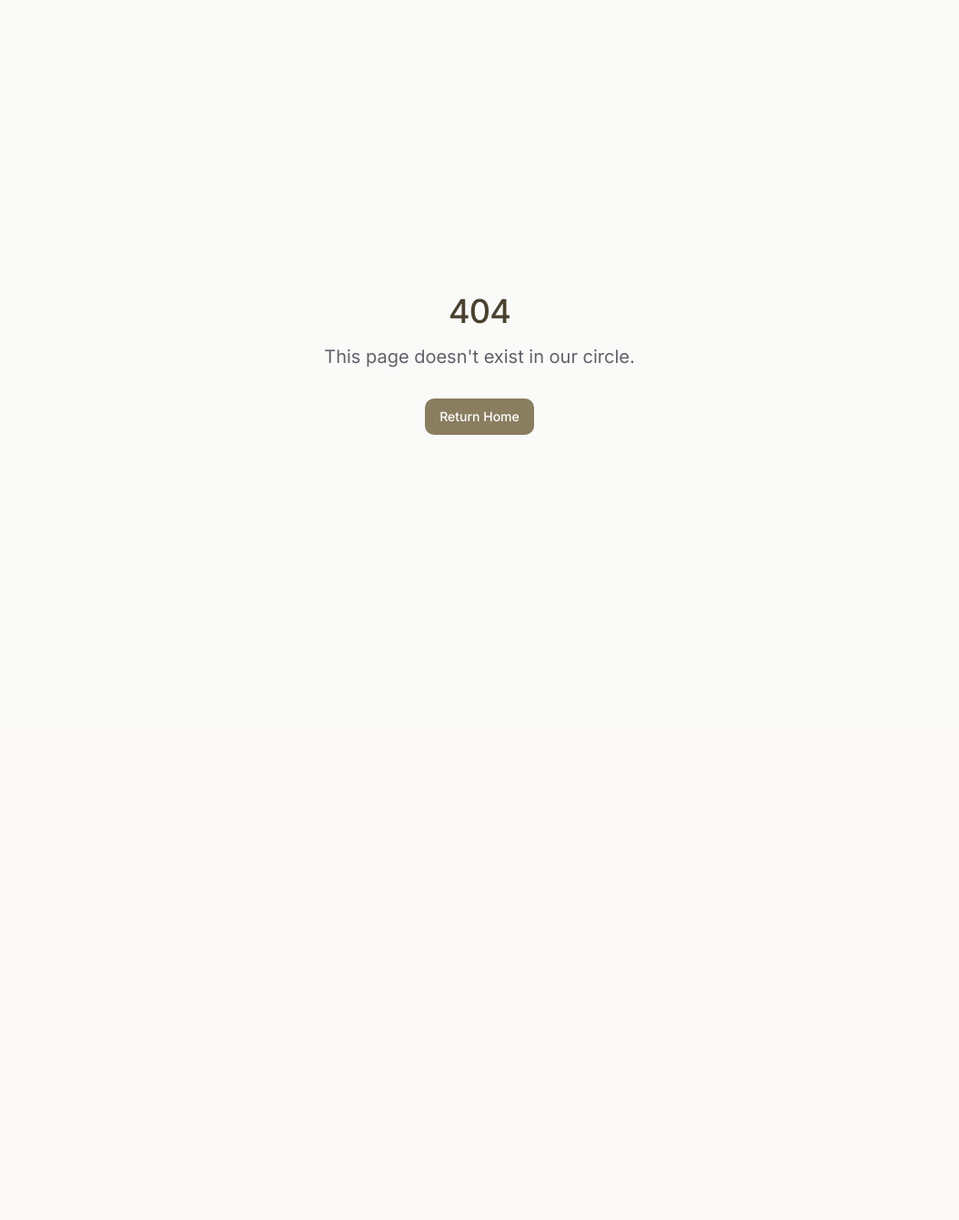
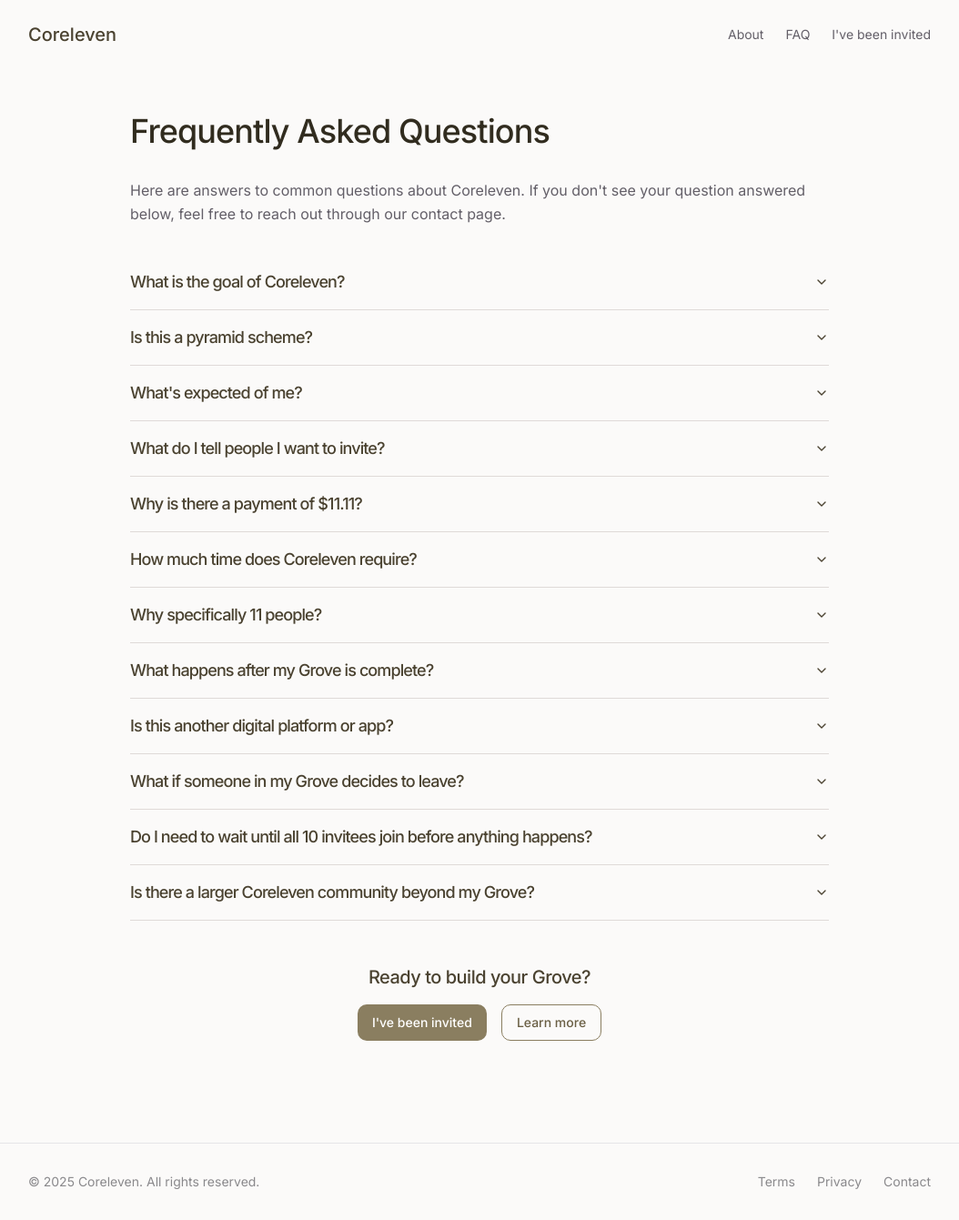
Before and after one commit to ICGNU3/coreleven-v2, a React (Vite) app: page /faq in a window 1280 px wide. Before the commit this address had no page. Shown: the whole page at 91% size, without its empty margins (113-1167 px from the left). Before the commit the page ends 800 px from the top, so only its background shows below. Built offline with nearby package versions, Linux system fonts and the light colour scheme.

Commit message:
Fix: FAQ page 404 error
Move FAQ content to the index page and extend it.

```diff
--- a/src/App.tsx
+++ b/src/App.tsx
@@ -9,6 +9,7 @@ import InvitePage from "./pages/InvitePage";
 import DashboardPage from "./pages/DashboardPage";
 import StartPage from "./pages/StartPage";
 import NotFound from "./pages/NotFound";
+import FAQ from "./pages/FAQ";
 
 const queryClient = new QueryClient();
 
@@ -23,6 +24,7 @@ const App = () => (
           <Route path="/invite/:inviteId?" element={<InvitePage />} />
           <Route path="/dashboard" element={<DashboardPage />} />
           <Route path="/start" element={<StartPage />} />
+          <Route path="/faq" element={<FAQ />} />
           {/* ADD ALL CUSTOM ROUTES ABOVE THE CATCH-ALL "*" ROUTE */}
           <Route path="*" element={<NotFound />} />
         </Routes>
--- a/src/pages/FAQ.tsx
+++ b/src/pages/FAQ.tsx
@@ -8,6 +8,13 @@ import {
   AccordionItem,
   AccordionTrigger,
 } from "@/components/ui/accordion";
+import {
+  Collapsible,
+  CollapsibleContent,
+  CollapsibleTrigger
+} from "@/components/ui/collapsible";
+import { PrimaryButton } from '@/components/PrimaryButton';
+import { Link } from 'react-router-dom';
 
 const FAQ = () => {
   return (
@@ -26,7 +33,7 @@ const FAQ = () => {
               feel free to reach out through our contact page.
             </p>
 
-            <Accordion type="single" collapsible className="w-full">
+            <Accordion type="single" collapsible className="w-full mb-10">
               {/* Core Questions */}
               <AccordionItem value="what-is-goal">
                 <AccordionTrigger className="text-lg font-medium text-earth-700">
@@ -70,15 +77,16 @@ const FAQ = () => {
                 </AccordionContent>
               </AccordionItem>
 
-              {/* Additional Anticipated Questions */}
+              {/* Additional Questions */}
               <AccordionItem value="payment">
                 <AccordionTrigger className="text-lg font-medium text-earth-700">
                   Why is there a payment of $11.11?
                 </AccordionTrigger>
                 <AccordionContent className="text-stone-700">
-                  The one-time payment of $11.11 serves as a small commitment threshold and helps fund the development of
+                  The one-time payment of $11.11 serves as a symbolic threshold of commitment and helps fund the development of
                   tools and systems that support the Coreleven structure. It's not recurring, and it's not distributed to
-                  members — it goes directly into building and maintaining the system itself.
+                  members — it goes directly into building and maintaining the system itself. The payment is a means of lighting
+                  a node, a symbolic message of consent and belief. The value of the network itself is what we seek to harness.
                 </AccordionContent>
               </AccordionItem>
 
@@ -159,6 +167,18 @@ const FAQ = () => {
                 </AccordionContent>
               </AccordionItem>
             </Accordion>
+
+            <div className="mt-12 text-center">
+              <h3 className="text-xl font-medium mb-4 text-earth-700">Ready to build your Grove?</h3>
+              <div className="flex justify-center gap-4">
+                <PrimaryButton asChild>
+                  <Link to="/invite">I've been invited</Link>
+                </PrimaryButton>
+                <PrimaryButton asChild variant="outline">
+                  <Link to="/">Learn more</Link>
+                </PrimaryButton>
+              </div>
+            </div>
           </div>
         </main>
       </div>
--- a/src/pages/Index.tsx
+++ b/src/pages/Index.tsx
@@ -5,12 +5,6 @@ import { CircleVisual } from '@/components/CircleVisual';
 import { PrimaryButton } from '@/components/PrimaryButton';
 import { NavBar } from '@/components/NavBar';
 import { Footer } from '@/components/Footer';
-import {
-  Accordion,
-  AccordionContent,
-  AccordionItem,
-  AccordionTrigger,
-} from "@/components/ui/accordion";
 
 const Index = () => {
   const section2Ref = useRef<HTMLElement>(null);
@@ -127,53 +121,12 @@ const Index = () => {
                   <p className="text-stone-600">When your Grove is full, new dimensions emerge</p>
                 </div>
               </div>
-            </div>
-          </section>
 
-          {/* SECTION 5: FAQs */}
-          <section className="min-h-screen flex flex-col justify-center items-center py-16 md:py-24 border-t border-stone-200">
-            <div className="max-w-2xl mx-auto w-full">
-              <h2 className="text-2xl md:text-3xl lg:text-4xl font-medium mb-8 text-center text-earth-700">
-                Questions You Might Be Asking
-              </h2>
-
-              <Accordion type="single" collapsible className="w-full">
-                <AccordionItem value="item-1">
-                  <AccordionTrigger className="py-4 text-lg font-medium text-earth-700">
-                    What's the goal of Coreleven?
-                  </AccordionTrigger>
-                  <AccordionContent className="text-stone-700 pb-4">
-                    To grow in trusted circles of 11 through rhythm, clarity, and shared purpose.
-                  </AccordionContent>
-                </AccordionItem>
-
-                <AccordionItem value="item-2">
-                  <AccordionTrigger className="py-4 text-lg font-medium text-earth-700">
-                    Is this a pyramid scheme?
-                  </AccordionTrigger>
-                  <AccordionContent className="text-stone-700 pb-4">
-                    No. There's no top or payout. Value flows through aligned action.
-                  </AccordionContent>
-                </AccordionItem>
-
-                <AccordionItem value="item-3">
-                  <AccordionTrigger className="py-4 text-lg font-medium text-earth-700">
-                    What's expected of me?
-                  </AccordionTrigger>
-                  <AccordionContent className="text-stone-700 pb-4">
-                    Build your Grove by inviting 10 people. That's it.
-                  </AccordionContent>
-                </AccordionItem>
-
-                <AccordionItem value="item-4">
-                  <AccordionTrigger className="py-4 text-lg font-medium text-earth-700">
-                    What do I tell people I want to invite?
-                  </AccordionTrigger>
-                  <AccordionContent className="text-stone-700 pb-4">
-                    "I'm building a Grove — 11 people, one rhythm. I want you in mine."
-                  </AccordionContent>
-                </AccordionItem>
-              </Accordion>
+              <div className="text-center mt-10">
+                <Link to="/faq" className="text-earth-600 hover:text-earth-800 underline transition-colors">
+                  View frequently asked questions →
+                </Link>
+              </div>
             </div>
           </section>
 
```
